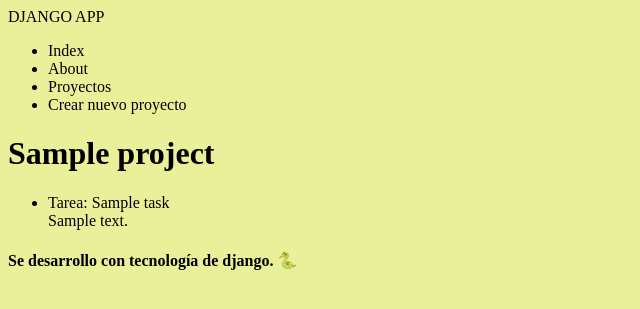
After one commit to BricoBC/project-django, a Django app: page /project_tasks/1/ in a window 1280 px wide. The commit adds this page. Shown: the top 309 px of the page, without its empty margins (0-640 px from the left). Run offline with Django 4.2, Linux system fonts and the light colour scheme; tables that the repository leaves empty hold one stand-in row (values such as "Sample post").

Commit message:
Add steps of how set parameter to url from the page and do it

```diff
--- a/myapp/static/styles/main.css
+++ b/myapp/static/styles/main.css
@@ -1,4 +1,11 @@
 body{
-    background-color: blanchedalmond;
+    background-color: rgb(233, 240, 153);
     font-size: 16px;
 }
+a{
+    color: #000000;
+    text-decoration: none;
+}
+h2 a:hover{
+    color: rgb(65, 66, 51);
+}
--- a/myapp/templates/layout/base.html
+++ b/myapp/templates/layout/base.html
@@ -15,7 +15,6 @@
     </header>
     <nav>
         <ul>
-            <li><a href="/admin/">Ir al panel de admin</a></li>
             <li><a href="/hi/Brico/">Index</a></li>
             <li><a href="{% url 'about' %}">About</a></li>
             <li><a href="{% url 'projects' %}">Proyectos</a></li>
--- /dev/null
+++ b/myapp/templates/project_tasks.html
@@ -0,0 +1,18 @@
+{% extends "layout/base.html" %}
+
+{% block content %}
+
+<h1> {{ project }} </h1>
+
+{% for task in tasks %}
+<ul>
+    <li>
+        Tarea: {{ task.title }}
+    </li>
+        {{ task.description }}
+
+</ul>
+{% endfor %}
+
+
+{% endblock content%}
--- a/myapp/urls.py
+++ b/myapp/urls.py
@@ -7,4 +7,5 @@ urlpatterns = [
     path('project/', views.projects, name='projects'),
     path('task/<int:id>', views.task),
     path('create_project/', views.create_new_project, name='create_new_project'),
+    path('project_tasks/<int:id>/', views.project_tasks, name='project_details'),
 ]
--- a/myapp/views.py
+++ b/myapp/views.py
@@ -38,3 +38,12 @@ def create_new_project(request):
             #La columna name, mando lo que se tiene en el forms.
         )
         return redirect('projects')
+
+def project_tasks(request, id):
+    name_project = get_object_or_404(Project, id=id)
+    tasks = Task.objects.filter(project_id=id)
+    print(tasks)
+    return render(request, 'project_tasks.html', {
+        'project': name_project,
+        'tasks': tasks
+    })
```
Also changed, not shown: myapp/templates/project.html (+6 -1 lines), README.md.
